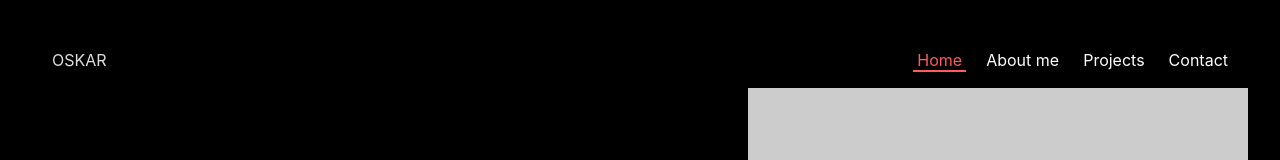
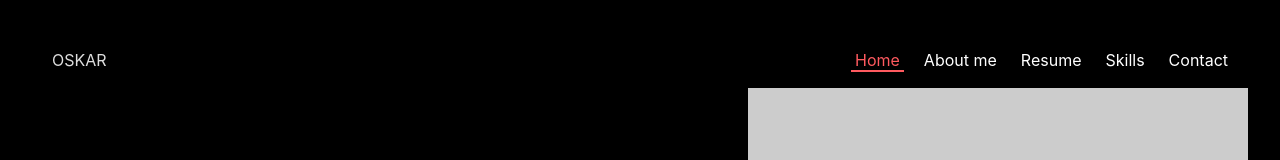
Before and after one commit to slothmast3r/personal-website, a React (Vite) app: page /#home in a window 1280 px wide. Shown: the top 160 px of the page. Built offline with nearby package versions, Linux system fonts and the light colour scheme.

Commit message:
updated handle scroll

```diff
--- a/src/assets/components/Navigation/Navigation.tsx
+++ b/src/assets/components/Navigation/Navigation.tsx
@@ -11,8 +11,12 @@ const locations = [
     path: "#about"
   },
   {
-    name: "Projects",
-    path: "#projects"
+    name: "Resume",
+    path: "#resume"
+  },
+  {
+    name: "Skills",
+    path: "#skills"
   },
   {
     name: "Contact",
@@ -26,16 +30,33 @@ function Navigation(){
 
   const handleInputChange = (event: React.ChangeEvent<HTMLInputElement>) => {
     setIsChecked(event.target.checked);
+  };
 
-    console.log(isChecked)
-  };
   useEffect(() => {
     const handleHashChange = () => {
       setActivePath(window.location.hash);
     };
+
+    const handleScroll = () => {
+      for (let i = locations.length - 1; i >= 0; i--) {
+        const location = locations[i];
+        const element = document.querySelector(location.path);
+        if (element && element.getBoundingClientRect().top <= 200) {
+          if (window.location.hash !== location.path) {
+            window.history.replaceState(null, '', location.path);
+          }
+          setActivePath(location.path);
+          break;
+        }
+      }
+    };
+
     window.addEventListener("hashchange", handleHashChange);
+    window.addEventListener("scroll", handleScroll);
+
     return () => {
       window.removeEventListener("hashchange", handleHashChange);
+      window.removeEventListener("scroll", handleScroll);
     };
   }, []);
 
@@ -43,7 +64,7 @@ function Navigation(){
     event.preventDefault();
     const hash = event.currentTarget.hash;
     const target = document.querySelector(hash);
-    window.location.hash = hash;
+    window.history.pushState(null, '', hash);
     if (target) {
       const offset = target.getBoundingClientRect().top + window.pageYOffset;
       window.scrollTo({
@@ -51,7 +72,7 @@ function Navigation(){
         behavior: "smooth"
       });
     }
-
+    setIsChecked(false);
   };
 
   return (
--- a/src/assets/components/Resume/Resume.tsx
+++ b/src/assets/components/Resume/Resume.tsx
@@ -2,17 +2,41 @@ import ResumeBlock from "../ResumeBlock/ResumeBlock";
 import "./Resume.scss";
 export default function Resume() {
   return (
-    <>
+    <div id="resume">
       <div className="text-container">
         <h3 className="small-text-bg">Resume</h3>
         <h4 className="big-text-bg">Resume</h4>
       </div>
       <div className="col-md-6">
-      <ResumeBlock title="Title" subtitle="subtitle" description="desc" yearFrom={2020} yearTo={2022}></ResumeBlock>
-      <ResumeBlock title="Title" subtitle="subtitle" description="desc" yearFrom={2020} yearTo={2022}></ResumeBlock>
-      <ResumeBlock title="Title" subtitle="subtitle" description="desc" yearFrom={2020} yearTo={2022}></ResumeBlock>
-      <ResumeBlock title="Title" subtitle="subtitle" description="desc" yearFrom={2020} yearTo={2022}></ResumeBlock>
+        <ResumeBlock
+          title="Title"
+          subtitle="subtitle"
+          description="desc"
+          yearFrom={2020}
+          yearTo={2022}
+        ></ResumeBlock>
+        <ResumeBlock
+          title="Title"
+          subtitle="subtitle"
+          description="desc"
+          yearFrom={2020}
+          yearTo={2022}
+        ></ResumeBlock>
+        <ResumeBlock
+          title="Title"
+          subtitle="subtitle"
+          description="desc"
+          yearFrom={2020}
+          yearTo={2022}
+        ></ResumeBlock>
+        <ResumeBlock
+          title="Title"
+          subtitle="subtitle"
+          description="desc"
+          yearFrom={2020}
+          yearTo={2022}
+        ></ResumeBlock>
       </div>
-    </>
+    </div>
   );
 }
--- a/src/assets/components/Skills/Skills.tsx
+++ b/src/assets/components/Skills/Skills.tsx
@@ -3,10 +3,10 @@ import "./Skills.scss"
 
 
 export default function Skills(){
-    return (<><div className="text-container">
+    return (<div id="skills"><div className="text-container">
     <h3 className="small-text-bg">My Skills</h3>
     <h4 className="big-text-bg">Skills</h4>
 
     <ProgressBar title="Marketing" percentage={75}></ProgressBar>
-  </div></>)
+  </div></div>)
 }
```
